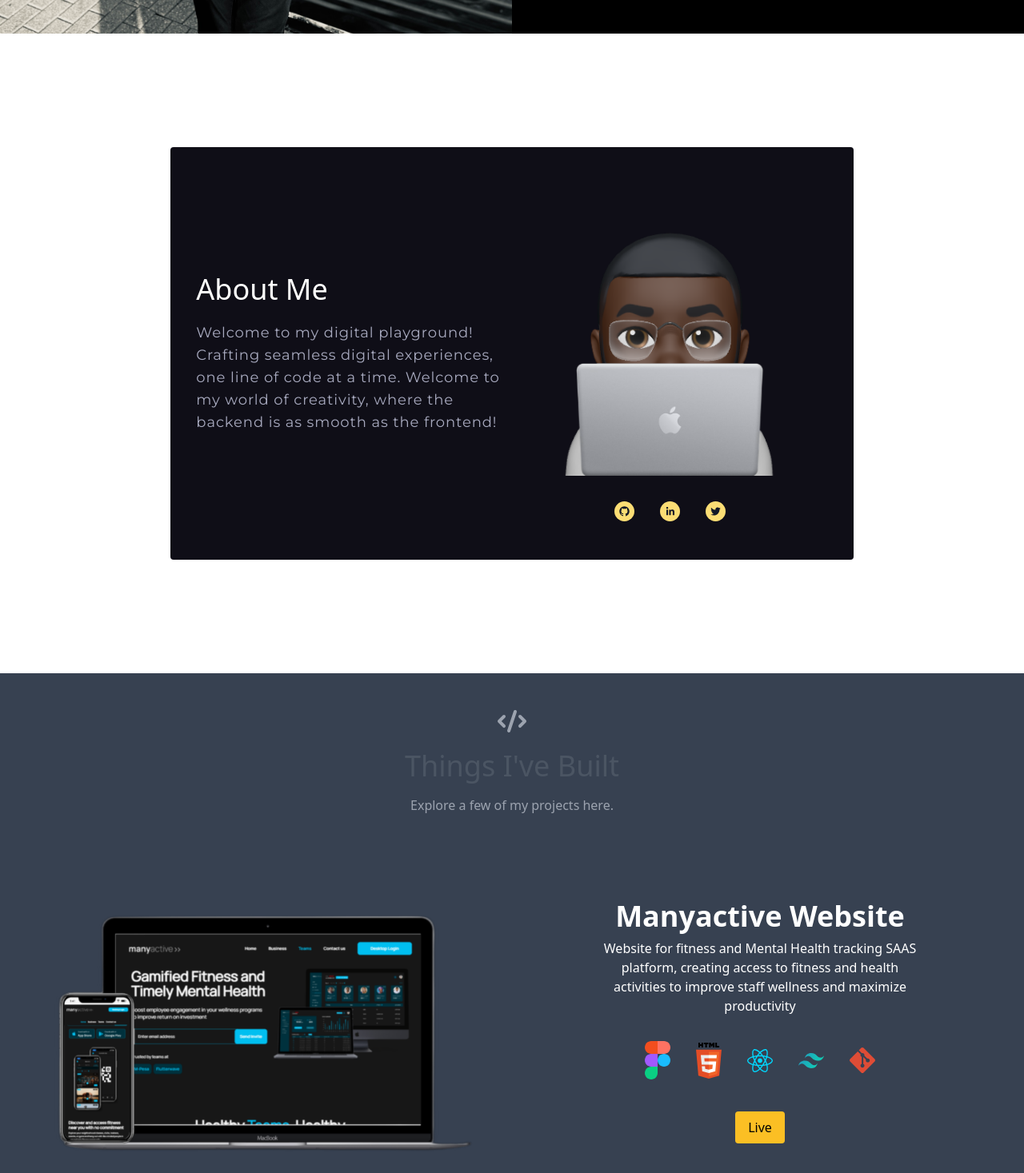
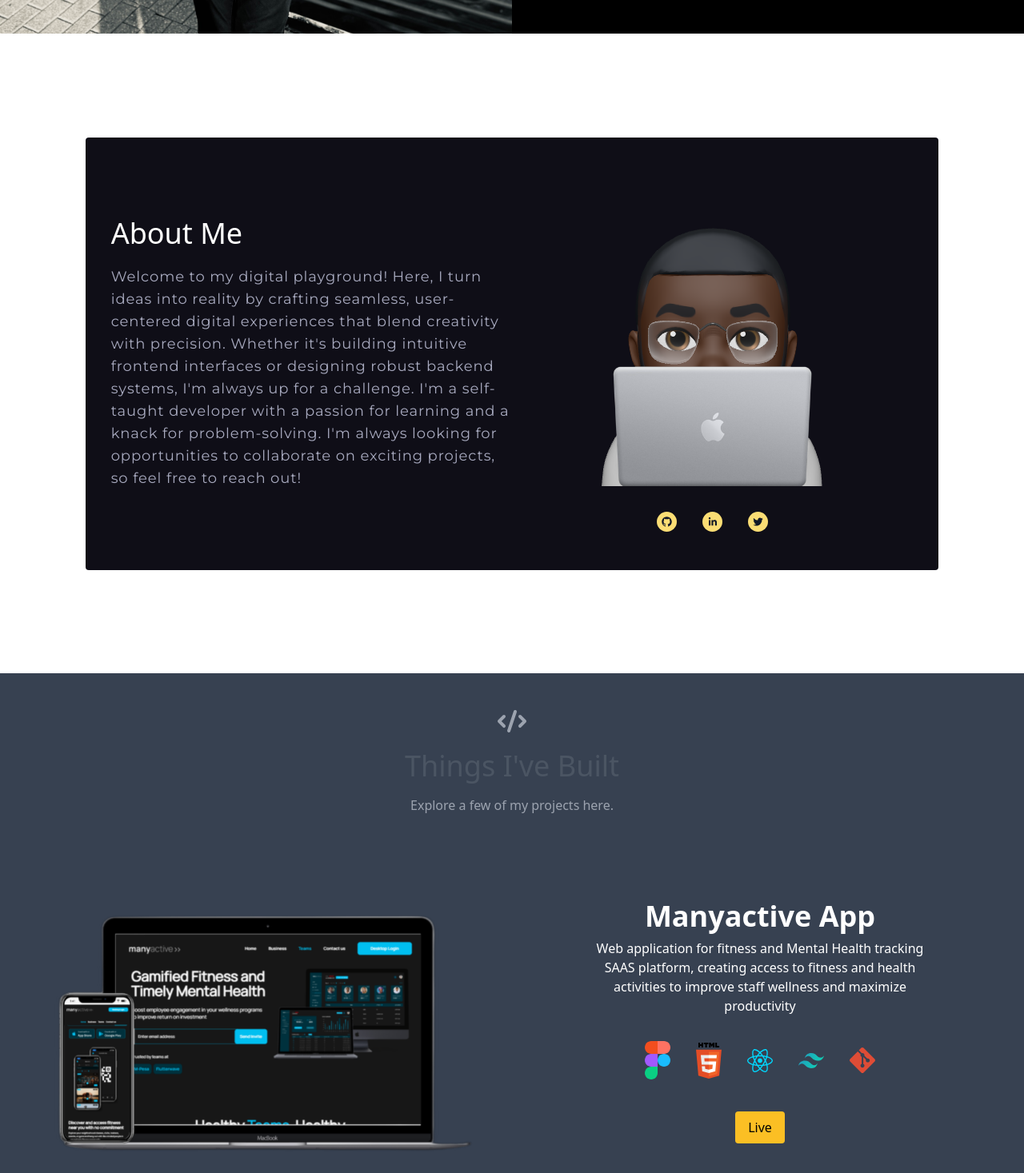
Before and after one commit to ammanabua/my-portfolio, a React (Create React App) app: page / in a window 1280 px wide. Shown: the part 758-2225 px from the top of the page at 80% size. Built offline with nearby package versions, Linux system fonts and the light colour scheme.

Commit message:
update about me info

```diff
--- a/src/components/About.js
+++ b/src/components/About.js
@@ -8,15 +8,15 @@ export default function About() {
 
     return (
         <section id="about" className="container-fluid flex items-center justify-center bg-white w-full md:mb-0 md:h-screen">
-            <motion.div initial={{ opacity: 0 }} animate={{ opacity: 1 }} className="flex flex-col md:flex-row p-4 items-center justify-center md:w-4/6 md:px-8 bg-card-bg rounded">
-                <div className="flex-col flex lg:flex-grow md:w-1/2 md:items-start md:text-left my-5 md:mb-0  items-center justify-between">
+            <motion.div initial={{ opacity: 0 }} animate={{ opacity: 1 }} className="flex flex-col md:flex-row p-4 items-center justify-center md:w-5/6 md:px-8 bg-card-bg rounded">
+                <div className="flex-col flex lg:flex-grow md:w-1/2 md:items-start md:text-left my-5 md:mb-0  items-center">
                     <h2 className="font-title text-4xl mb-5 text-card-heading">About Me</h2>
                     <p className="font-mont text-sm md:text-md lg:text-lg mb-5 leading-relaxed text-left w-full text-card-text tracking-wider">
-                        Welcome to my digital playground! Crafting seamless digital experiences, one line of code at a time. Welcome to my world of creativity, where the backend is as smooth as the frontend!
+                        Welcome to my digital playground! Here, I turn ideas into reality by crafting seamless, user-centered digital experiences that blend creativity with precision. Whether it's building intuitive frontend interfaces or designing robust backend systems, I'm always up for a challenge. I'm a self-taught developer with a passion for learning and a knack for problem-solving. I'm always looking for opportunities to collaborate on exciting projects, so feel free to reach out!
                     </p>
 
                 </div>
-                <div className="lg:max-w-lg md:w-1/2 w-full justify-center">
+                <div className="md:w-1/2 w-full justify-center">
                     <img
                     className="m-auto object-cover object-center"
                     alt="Amman Abua"
--- a/src/data.js
+++ b/src/data.js
@@ -1,10 +1,10 @@
 export const projects = [
 
   {
-    title: "Manyactive Website",
+    title: "Manyactive App",
     tools: [ {title: 'Figma', image: './figma.svg'}, {title: 'HTML', image: './html-5.svg'}, {title: 'React', image: './react.svg'}, {title: "Tailwind CSS", image: './tailwindcss-icon.svg'}, {title: "Git", image: './git-icon.svg'}],
     description:
-      "Website for fitness and Mental Health tracking SAAS platform, creating access to fitness and health activities to improve staff wellness and maximize productivity",
+      "Web application for fitness and Mental Health tracking SAAS platform, creating access to fitness and health activities to improve staff wellness and maximize productivity",
     image: "./manyactive.png",
     link: "https://manyactive.com/",
   },
@@ -58,8 +58,8 @@ export const testimonials = [
     quote:
       "Lorem ipsum dolor sit amet consectetur adipisicing elit. Culpa quod necessitatibus quidem impedit facilis? Distinctio laboriosam veritatis recusandae minus. Voluptatum accusantium hic laudantium soluta ea sapiente cupiditate officia maiores itaque.",
     image: "https://randomuser.me/api/portraits/men/1.jpg",
-    name: "Jesse Hicks",
-    company: "Zoozle",
+    name: "Leora Rosenberg",
+    company: "Acupuncture & Wellness",
   },
   {
     quote:
```
